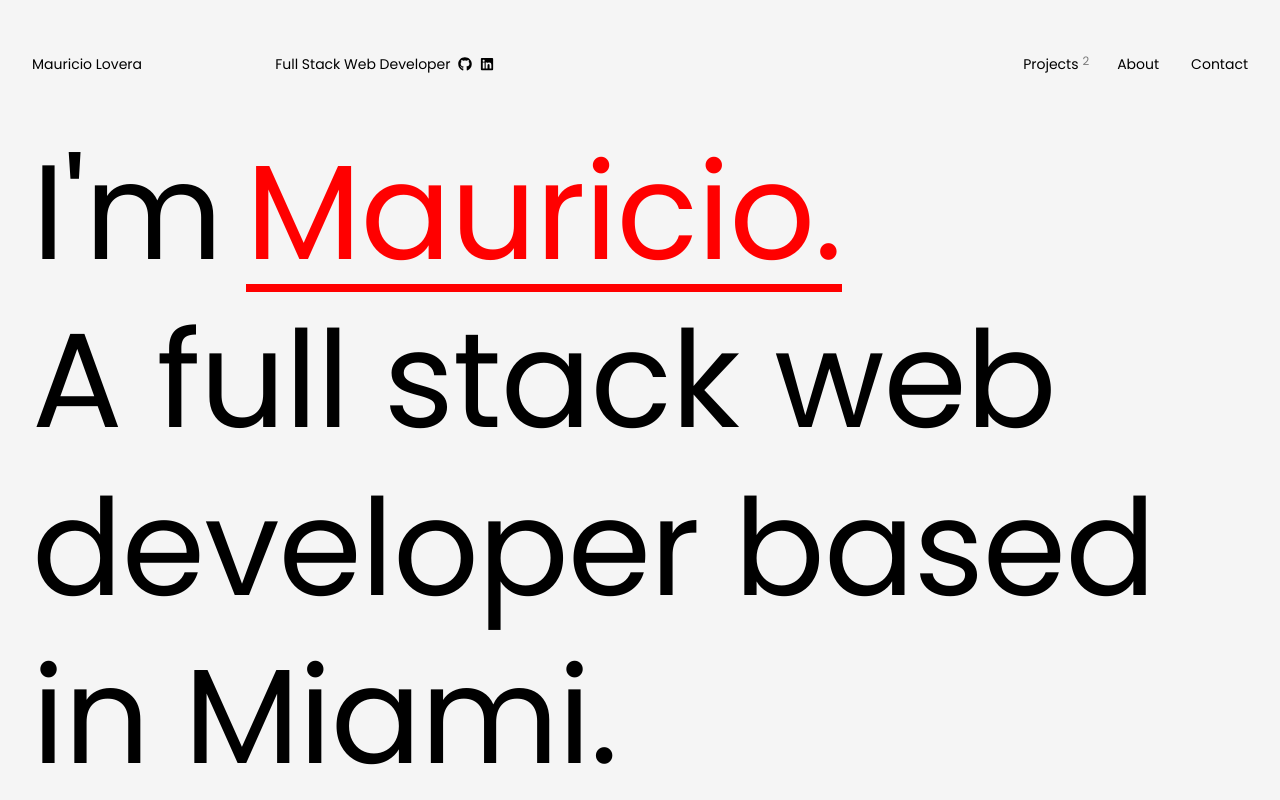
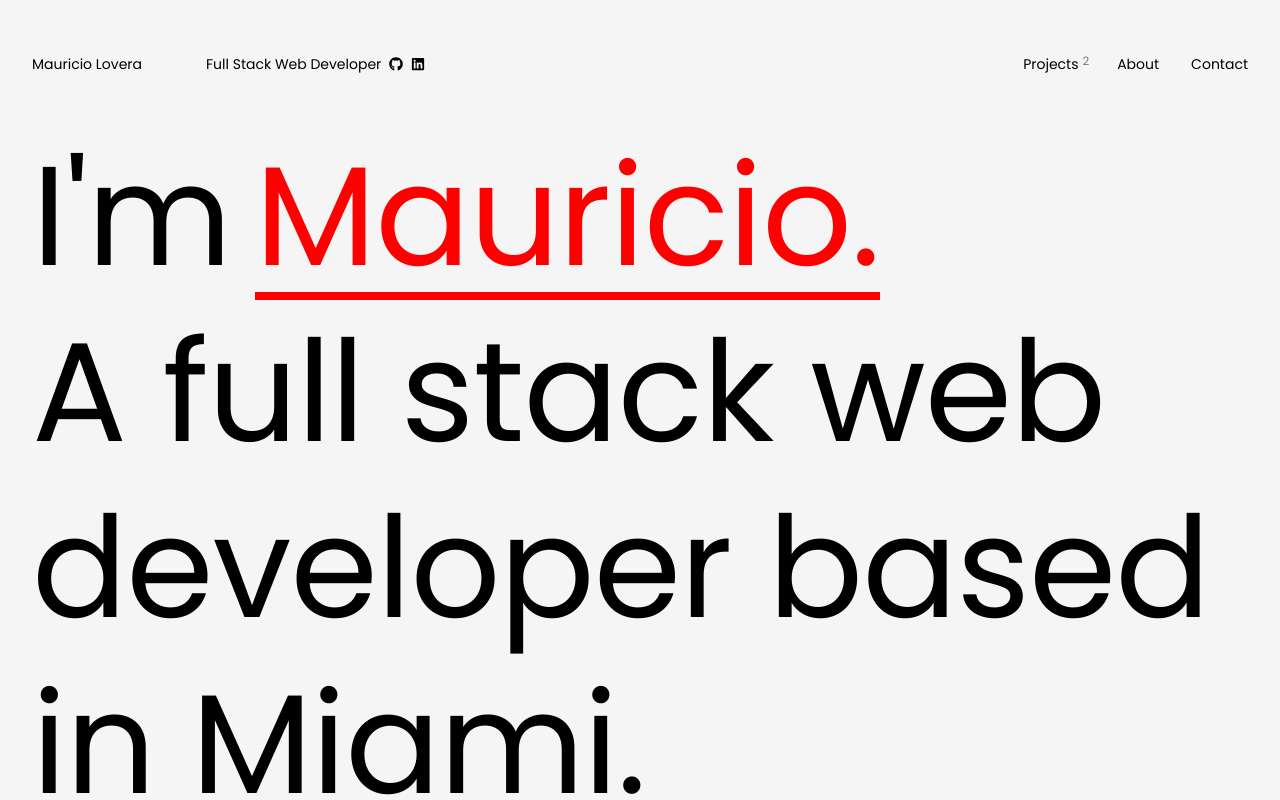
Before and after one commit to mauLovera/Portfolio, a Next.js app: page / in a window 1280 px wide. Shown: the top 800 px of the page. Built offline with nearby package versions, Linux system fonts and the light colour scheme; a web font is replaced by a local one.

Commit message:
feat: add responsive styling to index page

```diff
--- a/components/common/LandingBanner/LandingBanner.module.scss
+++ b/components/common/LandingBanner/LandingBanner.module.scss
@@ -1,7 +1,11 @@
 @import '~styles/utilities/palette.scss';
 
 @mixin textScale {
-  @media (max-width: 1440px) {
+  @media (max-width: 1550px) {
+    font-size: 11vw;
+  }
+
+  @media (max-width: 1200px) {
     font-size: 10.5vw;
   }
 
--- a/components/common/LandingBanner/LandingBanner.tsx
+++ b/components/common/LandingBanner/LandingBanner.tsx
@@ -36,7 +36,7 @@ const underlineAnimation = {
 }
 
 const lineAnimation = {
-  initial: { y: 600 },
+  initial: { y: 650 },
   animate: {
     y: 0,
     transition: {
--- a/components/layout/Header/Header.module.scss
+++ b/components/layout/Header/Header.module.scss
@@ -15,14 +15,26 @@
 
     .name {
       display: flex;
-      width: 20%;
+      flex-wrap: nowrap;
+      flex-shrink: 0;
+      padding-right: $size_64px;
+      @media (max-width: 940px) {
+        padding-right: $size_12px;
+      }
     }
 
     .title {
       display: flex;
       align-items: center;
       gap: $size_8px;
-      width: 40%;
+      @media (max-width: 940px) {
+        flex: 1;
+      }
+      span {
+        @media (max-width: 940px) {
+          display: none;
+        }
+      }
 
       a {
         display: flex;
@@ -32,6 +44,10 @@
 
     .links {
       display: flex;
+      @media (max-width: 940px) {
+        display: none;
+      }
+
       justify-content: flex-end;
       gap: $size_32px;
       flex: 1;
--- a/components/layout/Header/Header.tsx
+++ b/components/layout/Header/Header.tsx
@@ -1,9 +1,9 @@
 import Link from 'next/link'
-import ActiveLink from '@/components/common/ActiveLink/ActiveLink'
+import { motion } from 'framer-motion'
+import { FaGithub, FaLinkedin } from 'react-icons/fa'
 import styles from './Header.module.scss'
 
-import { FaGithub, FaLinkedin } from 'react-icons/fa'
-import { motion } from 'framer-motion'
+import ActiveLink from '@/components/common/ActiveLink/ActiveLink'
 
 export default function Header() {
   return (
--- a/styles/main.scss
+++ b/styles/main.scss
@@ -5,7 +5,15 @@
 
 body {
   @include ff-primary;
-  padding-inline: $padding-desktop;
+
+  padding-inline: $padding-large;
+  @media (max-width: 840px){
+    padding-inline: $padding-mid;
+  }
+  @media (max-width: 600px){
+    padding-inline: $padding-small;
+  }
+
   background-color: whitesmoke;
 }
 
--- a/styles/utilities/_palette.scss
+++ b/styles/utilities/_palette.scss
@@ -31,7 +31,10 @@ $size_640px: toRem(640);
 $size_768px: toRem(768);
 $size_960px: toRem(960);
 
-$padding-desktop: $size_32px;
+$padding-large: $size_32px;
+$padding-mid: $size_24px;
+$padding-small: $size_16px;
+
 $max-width: 1600px;
 $divider-border: 1px solid rgba(0, 0, 0, 0.2);
 $transition-speed: 0.5s;
@@ -39,7 +42,7 @@ $transition-speed: 0.5s;
 //* === Color === //
 
 $accent-clr: red;
-$inactive-clr: rgba(128, 128, 128, 0.75);
+$inactive-clr: rgba(128, 128, 128, 0.5);
 
 //* === Fonts === //
 
```
